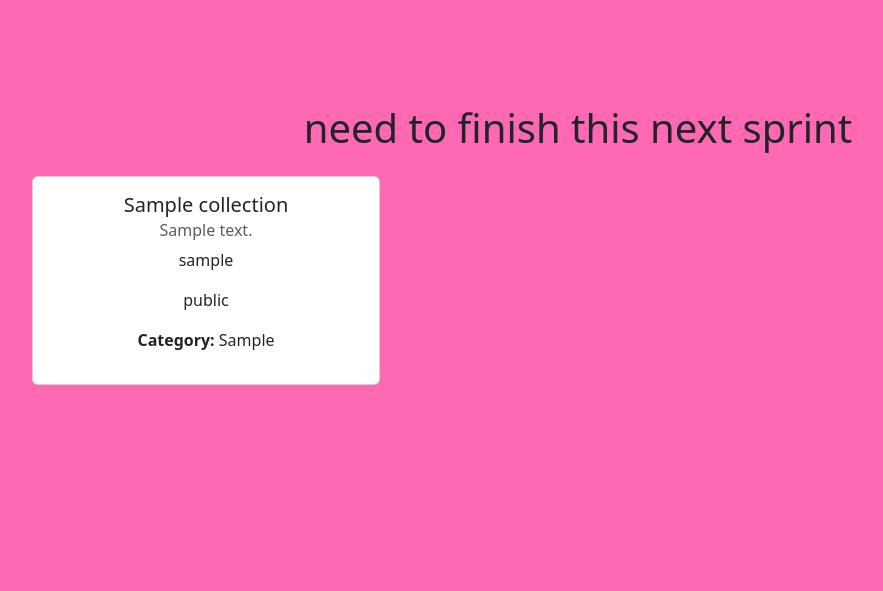
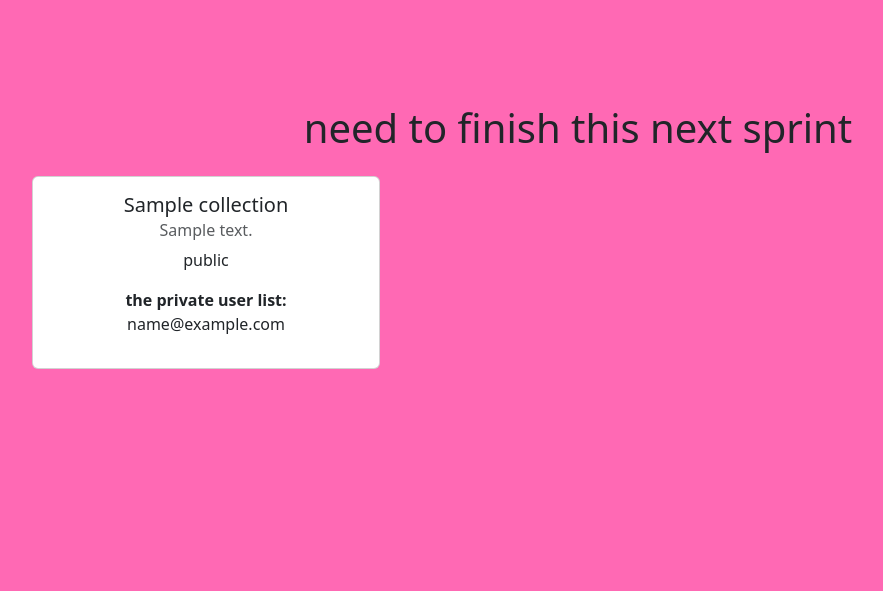
Before and after one commit to k4rstm4n/sports-lending-app, a Django app: page /productCollections/view_collections/ in a window 1280 px wide. Shown: the part 56-647 px from the top of the page, without its empty margins (62-945 px from the left). Run offline with Django 5.2, Linux system fonts and the light colour scheme; tables that the repository leaves empty hold one stand-in row (values such as "Sample post"); some libraries are stand-ins or nearby versions.

Commit message:
finish collection creation

```diff
--- a/productCollections/forms.py
+++ b/productCollections/forms.py
@@ -1,2 +1,8 @@
 from django import forms
 from .models import Collection
+
+
+# class CollectionForm(forms.ModelForm):
+#     class Meta:
+#         model = Collection
+#         fields = ["collection_name", "collection_description", "collection_privacy"]
--- a/productCollections/models.py
+++ b/productCollections/models.py
@@ -1,22 +1,24 @@
 from django.db import models
 from django.contrib.auth.models import User
-from login.models import CustomPerms
 
 
 class Collection(models.Model):
 
     collection_name = models.CharField(max_length=100)
     collection_description = models.TextField()
-    # if User.get_user_permissions("login.lender_perms"):
-    PRIVACY_CHOICES = [
+
+    LENDER_PRIVACY_CHOICES = [
         ("public", "Public"),
         ("private", "Private"),
     ]
-    collection_privacy = models.CharField(max_length=20, choices=PRIVACY_CHOICES)
-    # else:
-    #     collection_privacy = ("public", "Public")
-    collection_creator = models.ForeignKey(User, on_delete=models.CASCADE)
-    collection_private_userlist = models.CharField(max_length=100)
+    BORROWER_PRIVACY_CHOICES = [
+        ("public", "Public"),
+    ]
+    collection_privacy = models.CharField(
+        max_length=20, choices=LENDER_PRIVACY_CHOICES, default="public"
+    )
+
+    collection_private_userlist = models.ManyToManyField(User, blank=True)
 
     def __str__(self):
-        return self.name
+        return self.collection_name
--- a/productCollections/templates/productCollections/view_collections.html
+++ b/productCollections/templates/productCollections/view_collections.html
@@ -11,17 +11,23 @@
                 <div class="card-body">
                     <h5 class="card-title">{{ collections.collection_name }}</h5>
                     <h6 class="card-subtitle mb-2 text-muted">{{ collections.collection_description }}</h6>
-                    <p class="card-text">{{ collections.collection_creator }}</p>
+                    <!-- <p class="card-text">{{ collections.collection_creator }}</p> -->
                     <p class="card-text">{{ collections.collection_privacy }}</p>
                     <ul class="list-unstyled">
-                        <li><strong>Category:</strong> {{ collections.collection_private_userlist }}</li>
+                        <li><strong>the private user list:</strong>
+                            {% for user in collections.collection_private_userlist.all %}
+                            {{ user.email }}{% if not forloop.last %}, {% endif %}
+                            {% empty %}
+                            (None)
+                            {% endfor %}
+                        </li>
                     </ul>
                 </div>
             </div>
         </div>
         {% empty %}
         <div class="col-12">
-            <p class="text-center">No equipment found matching your criteria.</p>
+            <p class="text-center">No collections found matching your criteria.</p>
         </div>
         {% endfor %}
     </div>
--- a/productCollections/views.py
+++ b/productCollections/views.py
@@ -6,38 +6,16 @@ from django.views.generic.edit import CreateView
 from django.urls import reverse, reverse_lazy
 from django.views import generic
 from django.utils import timezone
+from django.contrib.auth.models import User, Permission
+from login.models import Profile
 
 
-# this is for debugging purposes- will probably have to be redone slightly (just this collection_catalog for viewing)
+# this is for debugging purposes- will probably have to be redone slightly next sprint (just this collection_catalog for viewing)
+# if your email is not in collection_private_userlist, dont show it
 def collection_catalog(request):
-    # form = EquipmentFilterForm(request.GET)
     queryset = Collection.objects.filter()
 
-    # if form.is_valid():
-    #     if form.cleaned_data['search']:
-    #         search_query = form.cleaned_data['search']
-    #         queryset = queryset.filter(
-    #             Q(name__icontains=search_query) |
-    #             Q(description__icontains=search_query) |
-    #             Q(brand_icontains=search_query)
-    #         )
-
-    #     if form.cleaned_data['category']:
-    #         queryset = queryset.filter(category=form.cleaned_data['category'])
-
-    #     if form.cleaned_data['condition']:
-    #         queryset = queryset.filter(condition=form.cleaned_data['condition'])
-
-    #     if form.cleaned_data['min_price']:
-    #         queryset = queryset.filter(price_per_day__gte=form.cleaned_data['min_price'])
-
-    #     if form.cleaned_data['max_price']:
-    #         queryset = queryset.filter(price_per_day__lte=form.cleaned_data['max_price'])
-
-    context = {
-        # 'form': form,
-        "collection_list": queryset
-    }
+    context = {"collection_list": queryset}
     return render(request, "productCollections/view_collections.html", context)
 
 
@@ -47,14 +25,31 @@ class MakeCollectionsCreateView(CreateView):
         "collection_name",
         "collection_description",
         "collection_privacy",
-        # "collection_creator",
         "collection_private_userlist",
-        # "created_at",
     ]
+
+    def get_form(self, form_class=None):
+        form = super().get_form(form_class)
+        user = self.request.user
+
+        if user.has_perm("login.borrower_perms"):
+            form.fields.pop("collection_privacy")
+            form.fields.pop("collection_private_userlist")
+
+        elif user.has_perm("login.lender_perms"):
+            form.fields["collection_privacy"].choices = (
+                Collection.LENDER_PRIVACY_CHOICES
+            )
+
+        return form
 
     def form_valid(self, form):
         self.object = form.save(commit=False)
         self.object.owner = self.request.user
         self.object.created_at = timezone.now()
+
         self.object.save()
-        return redirect(reverse("products:product_catalog"))
+        if self.request.user.has_perm("login.lender_perms"):
+            form.save_m2m()
+
+        return redirect(reverse("productCollections:make_collections"))
--- a/templates/base.html
+++ b/templates/base.html
@@ -74,8 +74,6 @@
                     <li>
                         <a class="nav-link" href="{% url 'productCollections:make_collections' %}">Make Collections</a>
                     </li>
-                    {% endif %}
-                    {% if perms.login.borrower_perms %}
                     <li>
                         <a class="nav-link" href="{% url 'productCollections:view_collections' %}">View Collections</a>
                     </li>
```
Also changed, not shown: productCollections/migrations/0002_remove_collection_collection_creator_and_more.py (added), productCollections/migrations/0003_remove_collection_collection_private_userlist_and_more.py (added).
